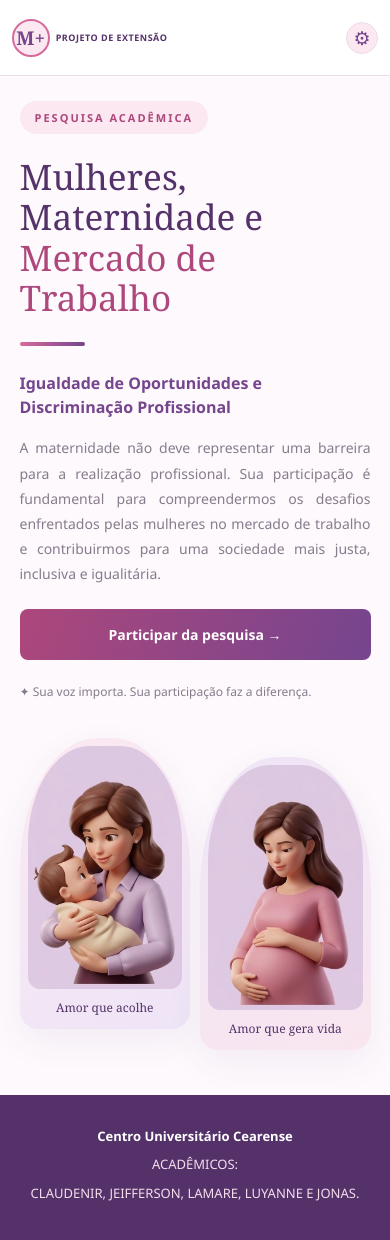
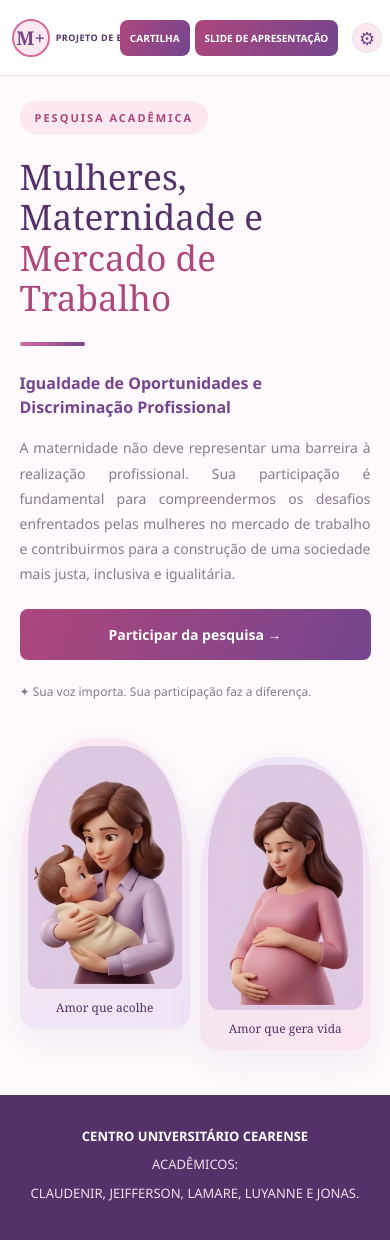
Before and after one commit to juniorrdantas/mulheres-maternidade, a FastAPI app: page / in a window 390 px wide. Run offline with FastAPI, Linux system fonts and the light colour scheme; some libraries are stand-ins or nearby versions.

Commit message:
Atualiza página inicial da pesquisa

```diff
--- a/templates/index.html
+++ b/templates/index.html
@@ -1,4 +1,3 @@
-
 <!DOCTYPE html>
 <html lang="pt-br">
 <head>
@@ -15,6 +14,40 @@
     <style>
         .topo {
             position: relative;
+        }
+
+        /* AÇÕES DO CABEÇALHO */
+
+        .acoes-topo {
+            display: flex;
+            align-items: center;
+            justify-content: flex-end;
+            gap: 10px;
+            margin-left: auto;
+            padding-right: 45px;
+        }
+
+        .acoes-topo .botao-documento {
+            display: inline-flex;
+            align-items: center;
+            justify-content: center;
+            min-height: 42px;
+            padding: 12px 27px;
+            border: none;
+            border-radius: 8px;
+            background: linear-gradient(110deg, #ad477c, #75458e);
+            color: #ffffff;
+            font-size: 14px;
+            font-weight: bold;
+            text-decoration: none;
+            white-space: nowrap;
+            transition: 0.2s;
+        }
+
+        .acoes-topo .botao-documento:hover {
+            filter: brightness(1.08);
+            transform: translateY(-2px);
+            color: #ffffff;
         }
 
         .botao-admin {
@@ -222,11 +255,22 @@
 
         @media (max-width: 600px) {
 
+            .acoes-topo {
+                gap: 5px;
+                padding-right: 40px;
+            }
+
+            .acoes-topo .botao-documento {
+                min-height: 36px;
+                padding: 9px 10px;
+                font-size: 10px;
+            }
+
             .botao-admin {
-                right: 12px;
-                width: 32px;
-                height: 32px;
-                font-size: 19px;
+                right: 8px;
+                width: 30px;
+                height: 30px;
+                font-size: 18px;
             }
 
             .ilustracao-card:nth-child(2) {
@@ -257,6 +301,20 @@
                 padding: 11px 14px;
             }
         }
+
+        @media (max-width: 380px) {
+
+            .acoes-topo {
+                gap: 4px;
+                padding-right: 36px;
+            }
+
+            .acoes-topo .botao-documento {
+                min-height: 32px;
+                padding: 7px 7px;
+                font-size: 9px;
+            }
+        }
     </style>
 </head>
 
@@ -274,6 +332,24 @@
 
     </div>
 
+    <div class="acoes-topo">
+
+        <a
+            href="/documentos/cartilha.pdf"
+            class="botao-documento"
+            target="_blank"
+            rel="noopener">
+            CARTILHA
+        </a>
+
+        <a
+            href="/documentos/apresentacao.pdf"
+            class="botao-documento"
+            target="_blank"
+            rel="noopener">
+            SLIDE DE APRESENTAÇÃO
+        </a>
+
         <a
             href="/login"
             class="botao-admin"
@@ -281,6 +357,8 @@
             aria-label="Acesso administrativo">
             ⚙
         </a>
+
+    </div>
 
 </header>
 
@@ -307,13 +385,10 @@
             </p>
 
             <p class="descricao">
-                A maternidade não deve representar uma barreira
-                para a realização profissional.
-
-                Sua participação é fundamental para compreendermos
-                os desafios enfrentados pelas mulheres no mercado
-                de trabalho e contribuirmos para uma sociedade
-                mais justa, inclusiva e igualitária.
+                A maternidade não deve representar uma barreira à realização profissional.
+                Sua participação é fundamental para compreendermos os desafios enfrentados
+                pelas mulheres no mercado de trabalho e contribuirmos para a construção de
+                uma sociedade mais justa, inclusiva e igualitária.
             </p>
 
             <button
@@ -881,7 +956,7 @@
 
 <footer id="rodape">
 
-    <strong>Centro Universitário Cearense</strong>
+    <strong>CENTRO UNIVERSITÁRIO CEARENSE</strong>
 
     <p>ACADÊMICOS:</p>
 
```
Lines whose indentation alone changed are shown as unchanged.
